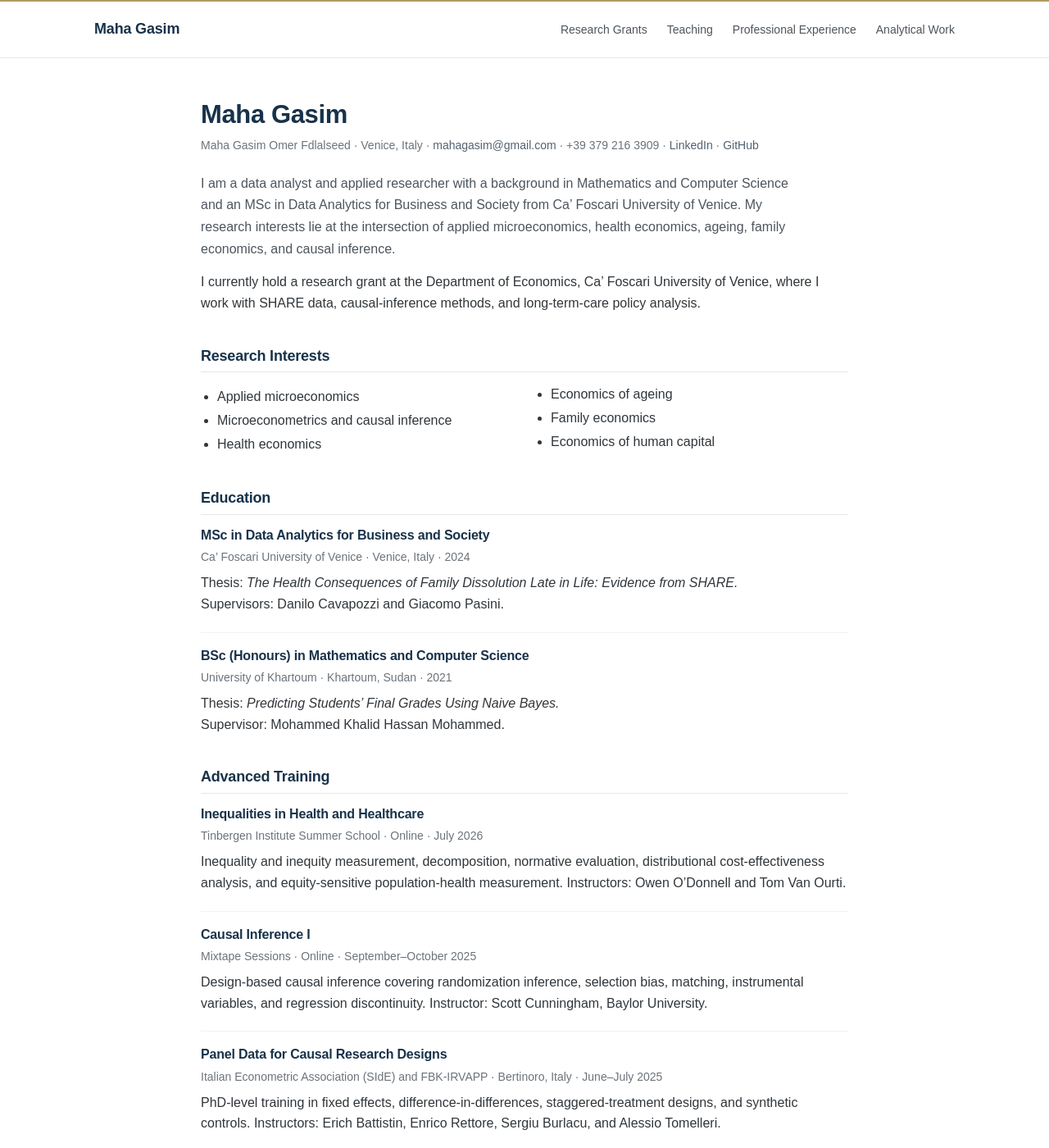
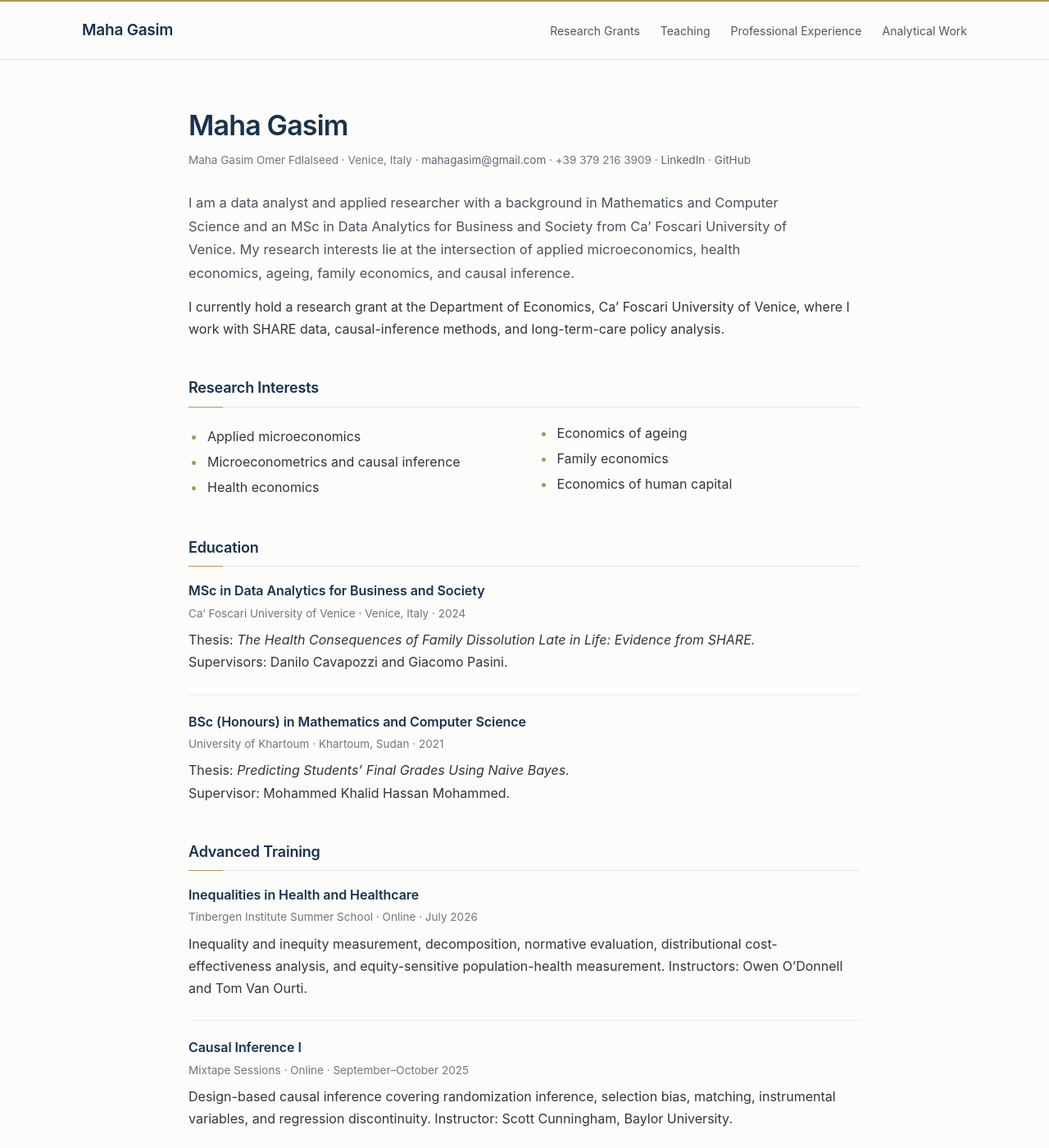
Before and after one commit to mahagasim/mahagasim.github.io, a Jekyll site: the page built from index.md, in a window 1280 px wide and 1400 px high. Shown: the whole window at 82% size. Built offline with Jekyll 4.4.1, drawn with Linux system fonts in a browser that asks for light colours.

Commit message:
Refine academic site typography and spacing

```diff
--- a/assets/css/style.css
+++ b/assets/css/style.css
@@ -1,184 +1,270 @@
 :root {
-  --navy: #18324a;
-  --text: #30363b;
-  --muted: #6b737b;
-  --gold: #b59a62;
-  --line: #e5e7e9;
-  --max-width: 1050px;
-  --content-width: 790px;
+  --navy: #17324d;
+  --text: #2f363d;
+  --muted: #6f7780;
+  --gold: #b39455;
+  --gold-soft: #f4efe4;
+  --line: #e7e5e1;
+  --paper: #fcfcfb;
+  --white: #ffffff;
+  --max-width: 1080px;
+  --content-width: 820px;
 }
 
 * { box-sizing: border-box; }
-html { scroll-behavior: smooth; }
+
+html {
+  scroll-behavior: smooth;
+  background: var(--paper);
+}
 
 body {
   margin: 0;
-  background: #fff;
+  background: var(--paper);
   color: var(--text);
-  font-family: Arial, "Helvetica Neue", Helvetica, sans-serif;
+  font-family: -apple-system, BlinkMacSystemFont, "Segoe UI", Arial, Helvetica, sans-serif;
   font-size: 16px;
-  line-height: 1.62;
+  font-weight: 400;
+  line-height: 1.7;
+  letter-spacing: 0.001em;
   -webkit-font-smoothing: antialiased;
+  text-rendering: optimizeLegibility;
+}
+
+::selection {
+  background: var(--gold-soft);
+  color: var(--navy);
 }
 
 a {
   color: var(--navy);
-  text-decoration-color: #b9c2ca;
+  text-decoration-color: #c3cbd1;
   text-decoration-thickness: 1px;
   text-underline-offset: 3px;
+  transition: color 160ms ease, text-decoration-color 160ms ease, border-color 160ms ease;
 }
 
-a:hover { text-decoration-color: var(--gold); }
+a:hover {
+  color: #0f2a43;
+  text-decoration-color: var(--gold);
+}
+
+a:focus-visible {
+  outline: 2px solid rgba(179, 148, 85, 0.55);
+  outline-offset: 4px;
+  border-radius: 2px;
+}
 
 .site-header {
-  background: #fff;
+  position: sticky;
+  top: 0;
+  z-index: 20;
+  background: rgba(252, 252, 251, 0.96);
   border-top: 2px solid var(--gold);
-  border-bottom: 1px solid var(--line);
+  border-bottom: 1px solid rgba(231, 229, 225, 0.95);
+  backdrop-filter: blur(10px);
+  -webkit-backdrop-filter: blur(10px);
 }
 
 .nav-shell {
-  width: min(var(--max-width), calc(100% - 42px));
-  min-height: 66px;
+  width: min(var(--max-width), calc(100% - 48px));
+  min-height: 70px;
   margin: 0 auto;
   display: flex;
   align-items: center;
   justify-content: space-between;
-  gap: 32px;
+  gap: 34px;
 }
 
 .brand {
   color: var(--navy);
-  font-size: 18px;
+  font-size: 19px;
   font-weight: 600;
-  letter-spacing: -0.01em;
+  letter-spacing: -0.012em;
   text-decoration: none;
   white-space: nowrap;
+  transition: color 160ms ease;
+}
+
+.brand:hover {
+  color: var(--gold);
+  text-decoration: none;
 }
 
 .site-nav {
   display: flex;
   align-items: center;
-  gap: 24px;
+  gap: 25px;
   flex-wrap: wrap;
 }
 
 .site-nav a {
-  color: #4d555c;
+  position: relative;
+  color: #505860;
   font-size: 14px;
   font-weight: 400;
+  line-height: 1;
   text-decoration: none;
-  padding: 23px 0 20px;
-  border-bottom: 2px solid transparent;
+  padding: 28px 0 26px;
+}
+
+.site-nav a::after {
+  content: "";
+  position: absolute;
+  left: 0;
+  right: 100%;
+  bottom: 19px;
+  height: 1.5px;
+  background: var(--gold);
+  transition: right 180ms ease;
 }
 
 .site-nav a:hover,
 .site-nav a.active {
   color: var(--navy);
-  border-bottom-color: var(--gold);
+}
+
+.site-nav a:hover::after,
+.site-nav a.active::after {
+  right: 0;
 }
 
 .site-main {
-  width: min(var(--content-width), calc(100% - 42px));
-  margin: 50px auto 76px;
+  width: min(var(--content-width), calc(100% - 48px));
+  margin: 60px auto 96px;
 }
 
 .content > :first-child { margin-top: 0; }
 .content > :last-child { margin-bottom: 0; }
 
-h1, h2, h3 {
+h1,
+h2,
+h3 {
   margin-left: 0;
+  color: var(--navy);
   font-family: inherit;
-  color: var(--navy);
-  letter-spacing: -0.012em;
 }
 
 h1 {
-  margin: 0 0 8px;
-  font-size: 31px;
-  line-height: 1.2;
+  margin: 0 0 10px;
+  font-size: 34px;
+  line-height: 1.18;
   font-weight: 600;
+  letter-spacing: -0.025em;
 }
 
 h2 {
-  margin: 39px 0 14px;
-  padding-bottom: 7px;
+  position: relative;
+  margin: 46px 0 18px;
+  padding-bottom: 10px;
+  border-bottom: 1px solid var(--line);
   font-size: 18px;
   line-height: 1.35;
   font-weight: 600;
-  border-bottom: 1px solid var(--line);
+  letter-spacing: -0.01em;
+}
+
+h2::after {
+  content: "";
+  position: absolute;
+  left: 0;
+  bottom: -1px;
+  width: 42px;
+  height: 1px;
+  background: var(--gold);
 }
 
 h3 {
-  margin: 22px 0 4px;
+  margin: 24px 0 5px;
   font-size: 16px;
-  line-height: 1.4;
+  line-height: 1.45;
   font-weight: 600;
+  letter-spacing: -0.004em;
 }
 
-p { margin: 0 0 13px; }
+p {
+  margin: 0 0 14px;
+}
 
 strong {
   color: var(--text);
   font-weight: 600;
 }
 
-ul, ol {
-  margin: 7px 0 15px;
-  padding-left: 20px;
+ul,
+ol {
+  margin: 8px 0 18px;
+  padding-left: 21px;
 }
 
-li { margin: 3px 0; }
+li {
+  margin: 4px 0;
+  padding-left: 2px;
+}
 
 hr {
   border: 0;
   border-top: 1px solid var(--line);
-  margin: 30px 0;
+  margin: 36px 0;
 }
 
 .lead,
 .page-intro {
-  max-width: 740px;
-  color: #4d555d;
-  font-size: 16px;
-  line-height: 1.68;
+  max-width: 760px;
+  color: #4b545d;
+  font-size: 16.5px;
+  line-height: 1.72;
 }
 
 .contact-line {
-  margin: 0 0 22px;
+  margin: 0 0 26px;
   color: var(--muted);
-  font-size: 14px;
+  font-size: 13.5px;
+  line-height: 1.8;
 }
 
 .contact-line a {
-  color: #526273;
+  color: #596673;
   text-decoration: none;
 }
 
-.contact-line a:hover { color: var(--navy); }
+.contact-line a:hover {
+  color: var(--navy);
+}
 
 .entry {
-  margin: 0 0 21px;
+  margin: 0 0 25px;
 }
 
 .entry + .entry {
-  padding-top: 17px;
-  border-top: 1px solid #f0f1f2;
+  padding-top: 21px;
+  border-top: 1px solid #efede9;
 }
 
-.entry h3 { margin-top: 0; }
-.entry p:last-child { margin-bottom: 0; }
+.entry h3 {
+  margin-top: 0;
+}
+
+.entry p:last-child {
+  margin-bottom: 0;
+}
 
 .entry-meta,
 .meta-line,
 .project-meta {
   color: var(--muted);
-  font-size: 14px;
-  margin-bottom: 7px;
+  font-size: 13.5px;
+  line-height: 1.6;
+  margin-bottom: 8px;
 }
 
 .two-column-list {
   columns: 2;
-  column-gap: 44px;
+  column-gap: 54px;
+}
+
+.two-column-list li::marker {
+  color: var(--gold);
 }
 
 .skills-list {
@@ -187,16 +273,19 @@ hr {
   list-style: none;
 }
 
-.skills-list li { margin: 6px 0; }
+.skills-list li {
+  margin: 7px 0;
+  padding: 0;
+}
 
 .label {
-  color: #495159;
+  color: #47515a;
   font-weight: 600;
 }
 
 .project-entry {
-  margin: 0 0 31px;
-  padding: 0 0 31px;
+  margin: 0 0 34px;
+  padding: 0 0 34px;
   border-bottom: 1px solid var(--line);
 }
 
@@ -207,7 +296,7 @@ hr {
 }
 
 .project-title {
-  margin: 0 0 3px;
+  margin: 0 0 4px;
   color: var(--navy);
   font-size: 17px;
   line-height: 1.4;
@@ -216,48 +305,59 @@ hr {
 
 .project-link {
   display: inline-block;
-  margin-top: 2px;
+  margin-top: 4px;
   color: var(--navy);
-  font-size: 14px;
+  font-size: 13.5px;
+  font-weight: 500;
   text-decoration: none;
   border-bottom: 1px solid var(--gold);
+  transition: color 160ms ease, border-color 160ms ease;
 }
 
-.project-link:hover { border-bottom-color: var(--navy); }
+.project-link:hover {
+  color: var(--gold);
+  border-bottom-color: var(--gold);
+}
 
 blockquote {
-  margin: 18px 0;
-  padding: 10px 15px;
-  background: #fafafa;
+  margin: 22px 0;
+  padding: 12px 18px;
+  background: #faf9f6;
   border-left: 2px solid var(--gold);
-  color: #565e65;
+  color: #535c64;
 }
 
 code {
   font-family: "SFMono-Regular", Consolas, "Liberation Mono", monospace;
-  font-size: 0.9em;
-  background: #f5f6f7;
-  padding: 0.12rem 0.3rem;
+  font-size: 0.88em;
+  background: #f6f5f2;
+  padding: 0.12rem 0.32rem;
+  border-radius: 3px;
 }
 
 pre {
   overflow-x: auto;
   padding: 1rem;
-  background: #f8f8f8;
+  background: #f8f8f7;
   border: 1px solid var(--line);
+  border-radius: 4px;
 }
 
-pre code { background: transparent; padding: 0; }
+pre code {
+  background: transparent;
+  padding: 0;
+}
 
 table {
   width: 100%;
-  margin: 17px 0 25px;
+  margin: 20px 0 28px;
   border-collapse: collapse;
   font-size: 14px;
 }
 
-th, td {
-  padding: 8px;
+th,
+td {
+  padding: 9px 8px;
   border-bottom: 1px solid var(--line);
   text-align: left;
   vertical-align: top;
@@ -273,70 +373,120 @@ img {
   height: auto;
 }
 
-/* Ready for a professional portrait later. */
 .profile-with-photo {
   display: grid;
   grid-template-columns: minmax(0, 1fr) 190px;
-  gap: 42px;
+  gap: 46px;
   align-items: start;
 }
 
 .profile-photo {
   width: 190px;
   height: auto;
+  border-radius: 2px;
 }
 
 .site-footer {
   border-top: 1px solid var(--line);
-  background: #fff;
+  background: var(--white);
 }
 
 .footer-shell {
-  width: min(var(--max-width), calc(100% - 42px));
+  width: min(var(--max-width), calc(100% - 48px));
   margin: 0 auto;
-  padding: 23px 0 27px;
+  padding: 25px 0 30px;
   display: flex;
   align-items: center;
   justify-content: space-between;
-  gap: 26px;
+  gap: 28px;
   color: var(--muted);
   font-size: 13px;
 }
 
 .footer-links {
   display: flex;
-  gap: 16px;
+  gap: 18px;
   flex-wrap: wrap;
 }
 
 .footer-links a {
-  color: #59636c;
+  color: #5c6670;
   text-decoration: none;
 }
 
-.footer-links a:hover { color: var(--navy); }
+.footer-links a:hover {
+  color: var(--navy);
+}
+
+@media (prefers-reduced-motion: reduce) {
+  html { scroll-behavior: auto; }
+  *, *::before, *::after { transition: none !important; }
+}
 
 @media (max-width: 840px) {
   .nav-shell {
-    padding: 13px 0 9px;
+    padding: 14px 0 10px;
     flex-direction: column;
     align-items: flex-start;
-    gap: 6px;
+    gap: 4px;
   }
 
-  .site-nav { gap: 15px; }
-  .site-nav a { padding: 8px 0 10px; }
-  .site-main { margin-top: 38px; }
+  .site-nav {
+    gap: 16px;
+  }
+
+  .site-nav a {
+    padding: 8px 0 11px;
+  }
+
+  .site-nav a::after {
+    bottom: 5px;
+  }
+
+  .site-main {
+    margin-top: 44px;
+  }
 }
 
 @media (max-width: 620px) {
-  body { font-size: 15.5px; }
-  .nav-shell, .site-main, .footer-shell { width: calc(100% - 28px); }
-  .site-nav { gap: 10px 14px; }
-  .site-nav a { font-size: 13px; }
-  h1 { font-size: 28px; }
-  h2 { margin-top: 33px; font-size: 17px; }
-  .two-column-list { columns: 1; }
-  .profile-with-photo { grid-template-columns: 1fr; }
-  .footer-shell { flex-direction: column; align-items: flex-start; }
+  body {
+    font-size: 15.5px;
+    line-height: 1.68;
+  }
+
+  .nav-shell,
+  .site-main,
+  .footer-shell {
+    width: calc(100% - 30px);
+  }
+
+  .site-nav {
+    gap: 9px 15px;
+  }
+
+  .site-nav a {
+    font-size: 13px;
+  }
+
+  h1 {
+    font-size: 29px;
+  }
+
+  h2 {
+    margin-top: 38px;
+    font-size: 17px;
+  }
+
+  .two-column-list {
+    columns: 1;
+  }
+
+  .profile-with-photo {
+    grid-template-columns: 1fr;
+  }
+
+  .footer-shell {
+    flex-direction: column;
+    align-items: flex-start;
+  }
 }
```
